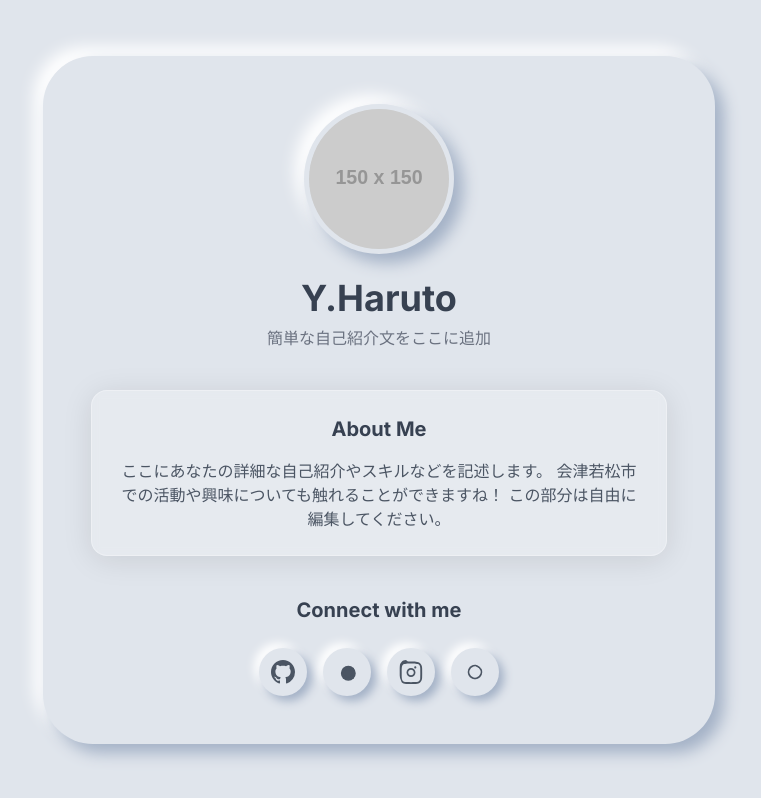
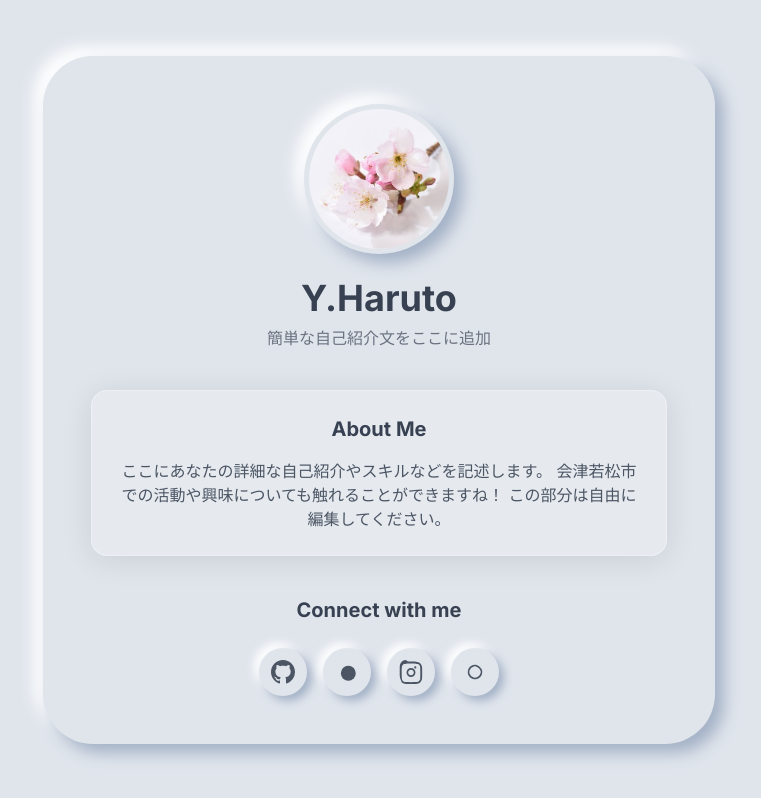
Before and after one commit to yharuto0917/profile, a plain HTML site: page index.html in a window 1280 px wide. Shown: the whole page, without its empty margins (261-1022 px from the left). Drawn offline with nearby package versions, Linux system fonts and the light colour scheme; placeholder pictures from the web are drawn by us.

Commit message:
プロフィール写真を追加

```diff
--- a/index.html
+++ b/index.html
@@ -80,7 +80,7 @@
     <div class="neumorphism-outer p-8 md:p-12 max-w-2xl w-full">
         <header class="text-center mb-10">
             <div class="profile-img-container neumorphism-outer mb-6">
-                <img src="https://placehold.co/150x150/a3b1c6/ffffff?text=Profile"
+                <img src="profile-picture.jpg"
                      alt="プロフィール写真"
                      class="profile-img"
                      onerror="this.onerror=null; this.src='https://placehold.co/150x150/cccccc/ffffff?text=Error';">
```
Also changed, not shown: profile-picture.jpg (added).
